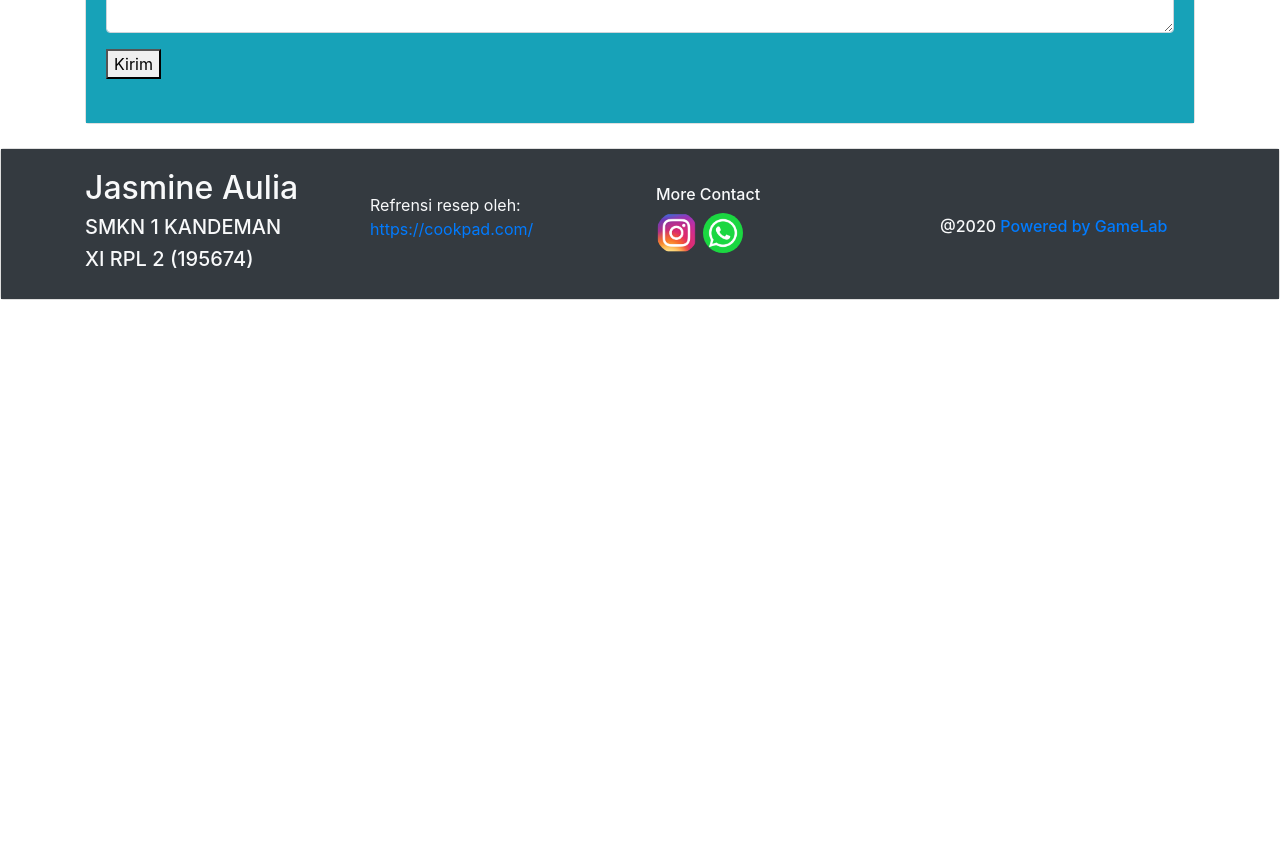
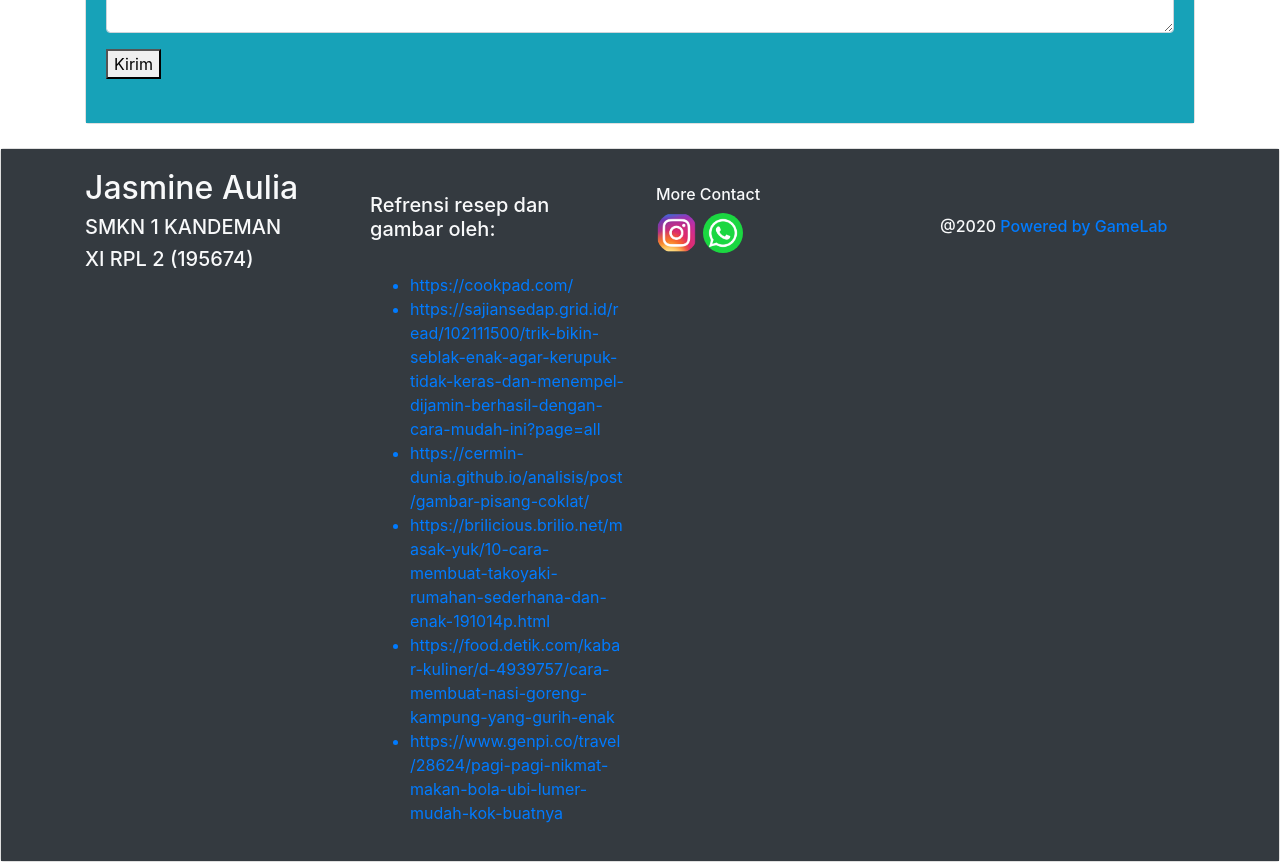
Before and after one commit to Jasmine301004/jasmine301004.github.io, a plain HTML site: page Kontak.html in a window 1280 px wide. Shown: the part 710-1572 px from the top of the page. Before the commit the page ends 1010 px from the top, so only its background shows below. Drawn offline with nearby package versions, Linux system fonts and the light colour scheme.

Commit message:
Update Kontak.html

```diff
--- a/Kontak.html
+++ b/Kontak.html
@@ -117,8 +117,19 @@
                     </div>
 
                     <div class="col-sm-3 text-light mt-4">
-                        <div class="">Refrensi resep oleh:</div>
-                        <a class="text-primary" href="https://cookpad.com/" target="_blank">https://cookpad.com/</a>
+                        <h5 class="">Refrensi resep dan gambar oleh:</h5><br>
+                <ul class="text-primary">
+                  <li><a href="https://cookpad.com/" target="_blank">https://cookpad.com/</a></li>
+                  <li><a href="https://sajiansedap.grid.id/read/102111500/trik-bikin-seblak-enak-agar-kerupuk-tidak-keras-dan-menempel-dijamin-berhasil-dengan-cara-mudah-ini?page=all" target="_blank">
+                      https://sajiansedap.grid.id/read/102111500/trik-bikin-seblak-enak-agar-kerupuk-tidak-keras-dan-menempel-dijamin-berhasil-dengan-cara-mudah-ini?page=all</a></li>
+                  <li><a href="https://cermin-dunia.github.io/analisis/post/gambar-pisang-coklat/" target="_blank">https://cermin-dunia.github.io/analisis/post/gambar-pisang-coklat/</a></li>
+                  <li><a href="https://brilicious.brilio.net/masak-yuk/10-cara-membuat-takoyaki-rumahan-sederhana-dan-enak-191014p.html" target="_blank">
+                      https://brilicious.brilio.net/masak-yuk/10-cara-membuat-takoyaki-rumahan-sederhana-dan-enak-191014p.html</a></li>
+                  <li><a href="https://food.detik.com/kabar-kuliner/d-4939757/cara-membuat-nasi-goreng-kampung-yang-gurih-enak" target="_blank">
+                      https://food.detik.com/kabar-kuliner/d-4939757/cara-membuat-nasi-goreng-kampung-yang-gurih-enak</a></li>
+                  <li><a href="https://www.genpi.co/travel/28624/pagi-pagi-nikmat-makan-bola-ubi-lumer-mudah-kok-buatnya" target="_blank">
+                      https://www.genpi.co/travel/28624/pagi-pagi-nikmat-makan-bola-ubi-lumer-mudah-kok-buatnya</a></li>
+                </ul>
                     </div>
 
                     <div class="col-sm-3 p-3 text-light" id="contact">
```
